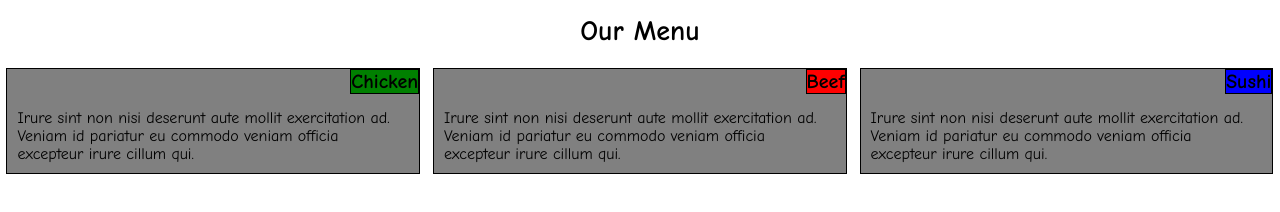
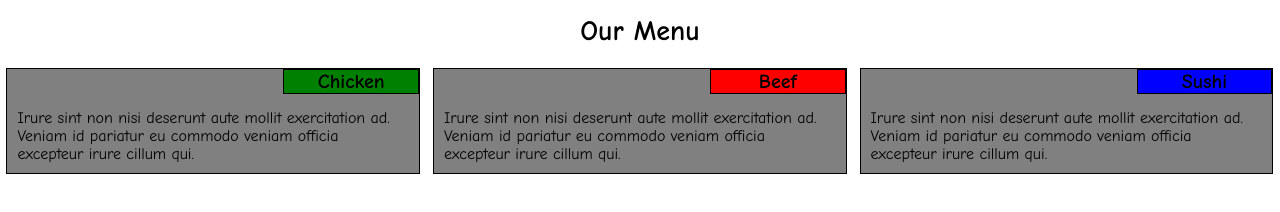
Before and after one commit to tanayasija/Coursera-test, a plain HTML site: page assignments/assignment_mod2/index.html in a window 1280 px wide. Drawn offline with Linux system fonts and the light colour scheme.

Commit message:
Some changes

```diff
--- a/assignments/assignment_mod2/css/styles.css
+++ b/assignments/assignment_mod2/css/styles.css
@@ -28,7 +28,7 @@ h2 {
   top: 0px;
   right: 0px;
   font-size: 125%;
-  /*width: 33%;*/
+  width: 33%;
   text-align: center;
 }
 
```
